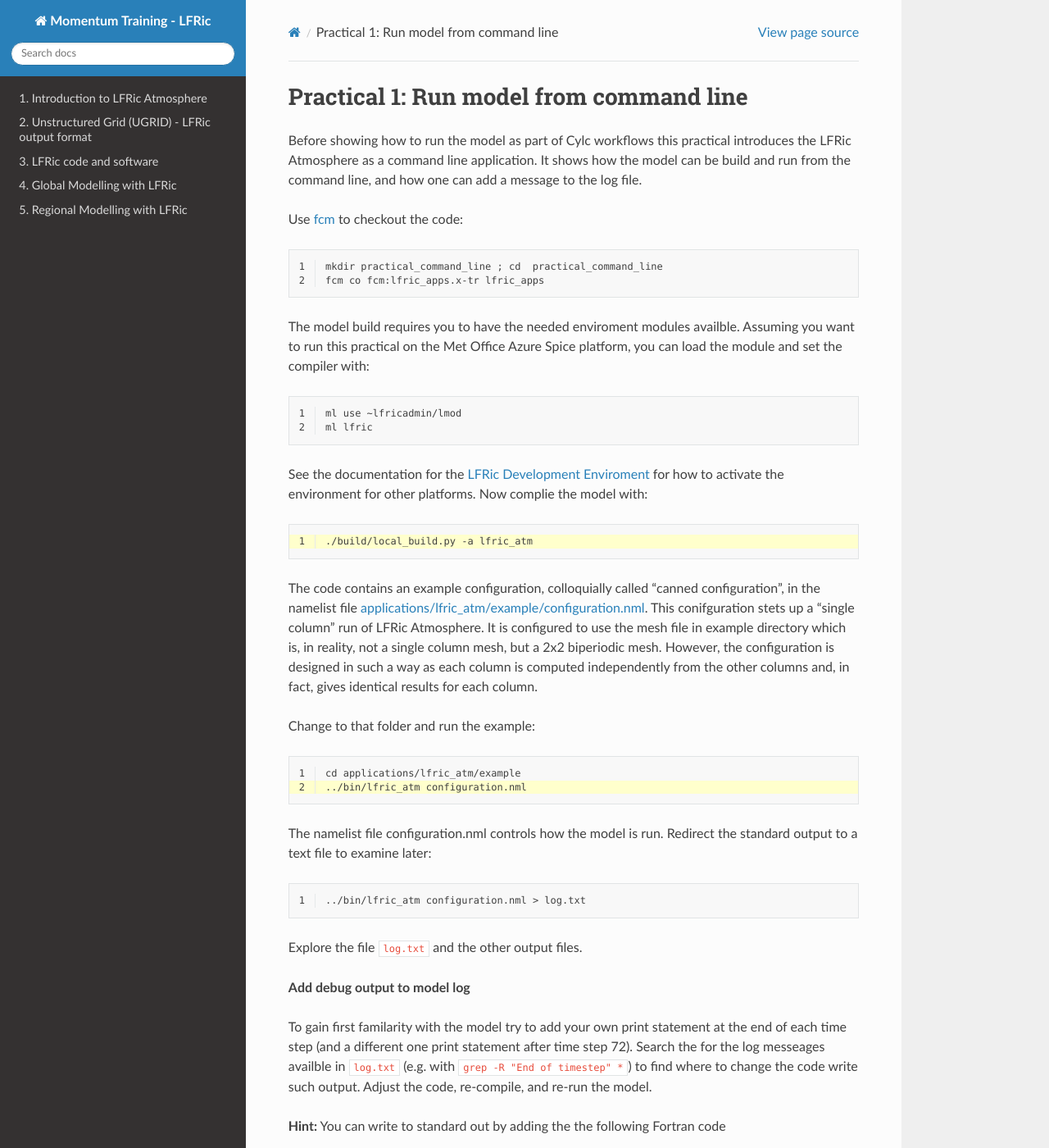
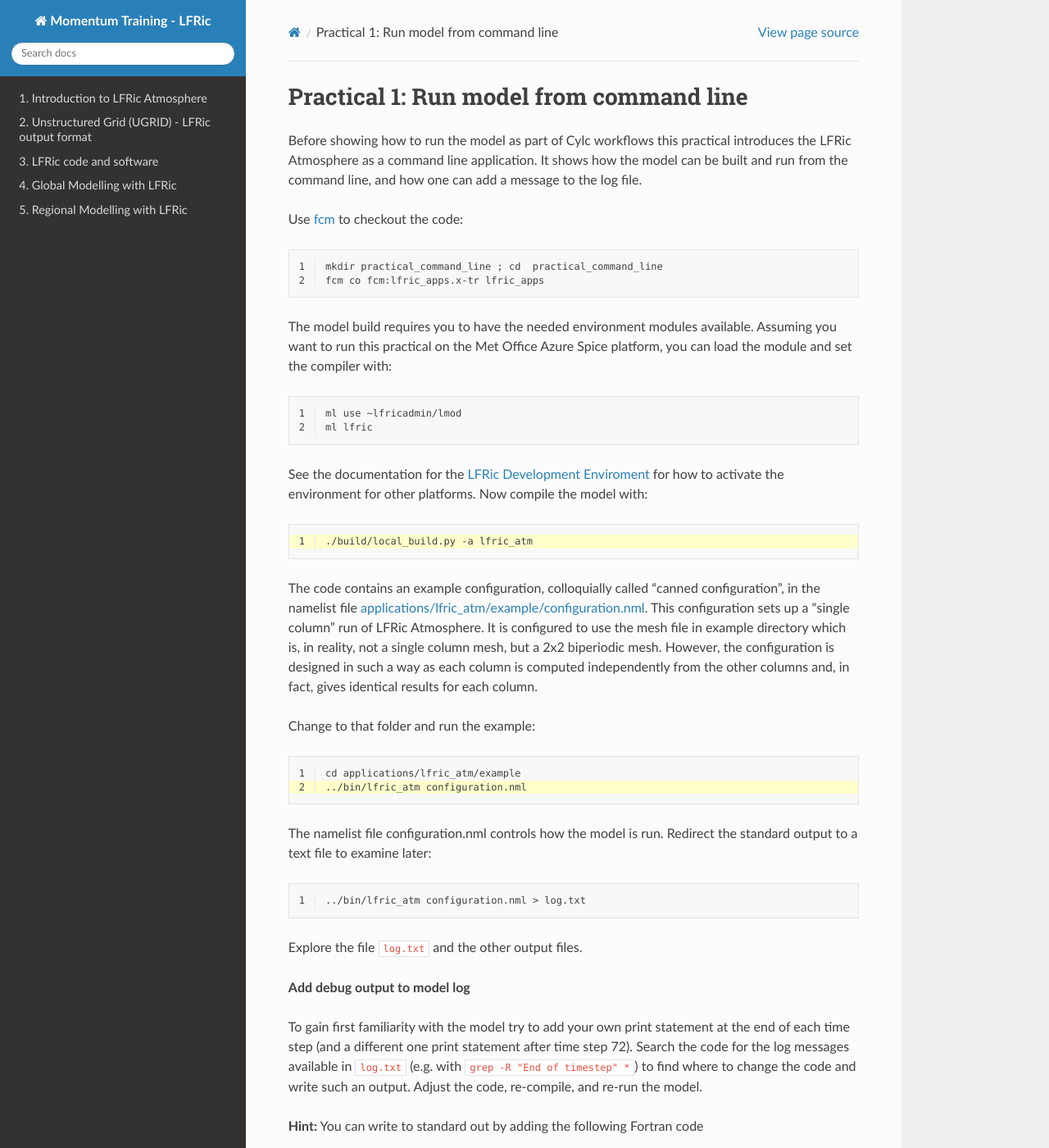
Before and after one commit to MetOffice/LFRic-Atmosphere-Training, a Sphinx documentation site: the page built from source/lfric_infrastructure/practical_command_line.rst, in a window 1280 px wide and 1400 px high. Shown: the whole window at 82% size. Built offline with Sphinx 7.4.7 and the Read the Docs theme 3.1.0, drawn with Linux system fonts in a browser that asks for light colours; some of the changed text lies outside the part shown.

Commit message:
Correct spelling mistakes

```diff
--- a/source/lfric_infrastructure/practical_command_line.rst
+++ b/source/lfric_infrastructure/practical_command_line.rst
@@ -2,7 +2,7 @@
 Practical 1: Run model from command line
 ----------------------------------------
 
-Before showing how to run the model as part of Cylc workflows this practical introduces the LFRic Atmosphere as a command line application. It shows how the model can be build and run from the command line, and how one can add a message to the log file.
+Before showing how to run the model as part of Cylc workflows this practical introduces the LFRic Atmosphere as a command line application. It shows how the model can be built and run from the command line, and how one can add a message to the log file.
 
 Use `fcm <https://metomi.github.io/fcm/doc/user_guide/annex_quick_ref.html>`_ to checkout the code:
 
@@ -12,7 +12,7 @@ Use `fcm <https://metomi.github.io/fcm/doc/user_guide/annex_quick_ref.html>`_ to
    mkdir practical_command_line ; cd  practical_command_line
    fcm co fcm:lfric_apps.x-tr lfric_apps
 
-The model build requires you to have the needed enviroment modules availble. Assuming you want to run this practical on the Met Office Azure Spice platform, you can load the module and set the compiler with:
+The model build requires you to have the needed environment modules available. Assuming you want to run this practical on the Met Office Azure Spice platform, you can load the module and set the compiler with:
 
 .. code-block:: bash
    :linenos:
@@ -20,7 +20,7 @@ The model build requires you to have the needed enviroment modules availble. Ass
    ml use ~lfricadmin/lmod
    ml lfric
 
-See the documentation for the `LFRic Development Enviroment <https://code.metoffice.gov.uk/trac/lfric/wiki/DevelopmentEnvironment>`_ for how to activate the environment for other platforms. Now complie the model with:
+See the documentation for the `LFRic Development Enviroment <https://code.metoffice.gov.uk/trac/lfric/wiki/DevelopmentEnvironment>`_ for how to activate the environment for other platforms. Now compile the model with:
 
 .. code-block:: bash
    :linenos:
@@ -28,7 +28,7 @@ See the documentation for the `LFRic Development Enviroment <https://code.metoff
 
    ./build/local_build.py -a lfric_atm
 
-The code contains an example configuration, colloquially called "canned configuration", in  the namelist file `applications/lfric_atm/example/configuration.nml <https://code.metoffice.gov.uk/trac/lfric_apps/browser/main/trunk/applications/lfric_atm/example/configuration.nml>`_. This conifguration stets up a "single column" run of LFRic Atmosphere. It is configured to use the mesh file in example directory which is, in reality, not a single column mesh, but a 2x2 biperiodic mesh. However, the configuration is designed in such a way as each column is computed independently from the other columns and, in fact, gives identical results for each column.
+The code contains an example configuration, colloquially called "canned configuration", in  the namelist file `applications/lfric_atm/example/configuration.nml <https://code.metoffice.gov.uk/trac/lfric_apps/browser/main/trunk/applications/lfric_atm/example/configuration.nml>`_. This configuration sets up a "single column" run of LFRic Atmosphere. It is configured to use the mesh file in example directory which is, in reality, not a single column mesh, but a 2x2 biperiodic mesh. However, the configuration is designed in such a way as each column is computed independently from the other columns and, in fact, gives identical results for each column.
 
 Change to that folder and run the example:
 
@@ -50,9 +50,9 @@ Explore the file ``log.txt`` and the other output files.
 
 **Add debug output to model log**
 
-To gain first familarity with the model try to add your own print statement at the end of each time step (and a different one print statement after time step 72). Search the for the log messeages availble in ``log.txt`` (e.g. with ``grep -R "End of timestep" *``) to find where to change the code write such output. Adjust the code, re-compile, and re-run the model.
+To gain first familiarity with the model try to add your own print statement at the end of each time step (and a different one print statement after time step 72). Search the code for the log messages available in ``log.txt`` (e.g. with ``grep -R "End of timestep" *``) to find where to change the code and write such an output. Adjust the code, re-compile, and re-run the model.
 
-**Hint:** You can write to standard out by adding the the following Fortran code
+**Hint:** You can write to standard out by adding the following Fortran code
 
 .. code-block:: fortran
    :linenos:
```
Also changed, not shown: other parts of source/lfric_infrastructure/practical_command_line.rst (+1 -1 lines).
